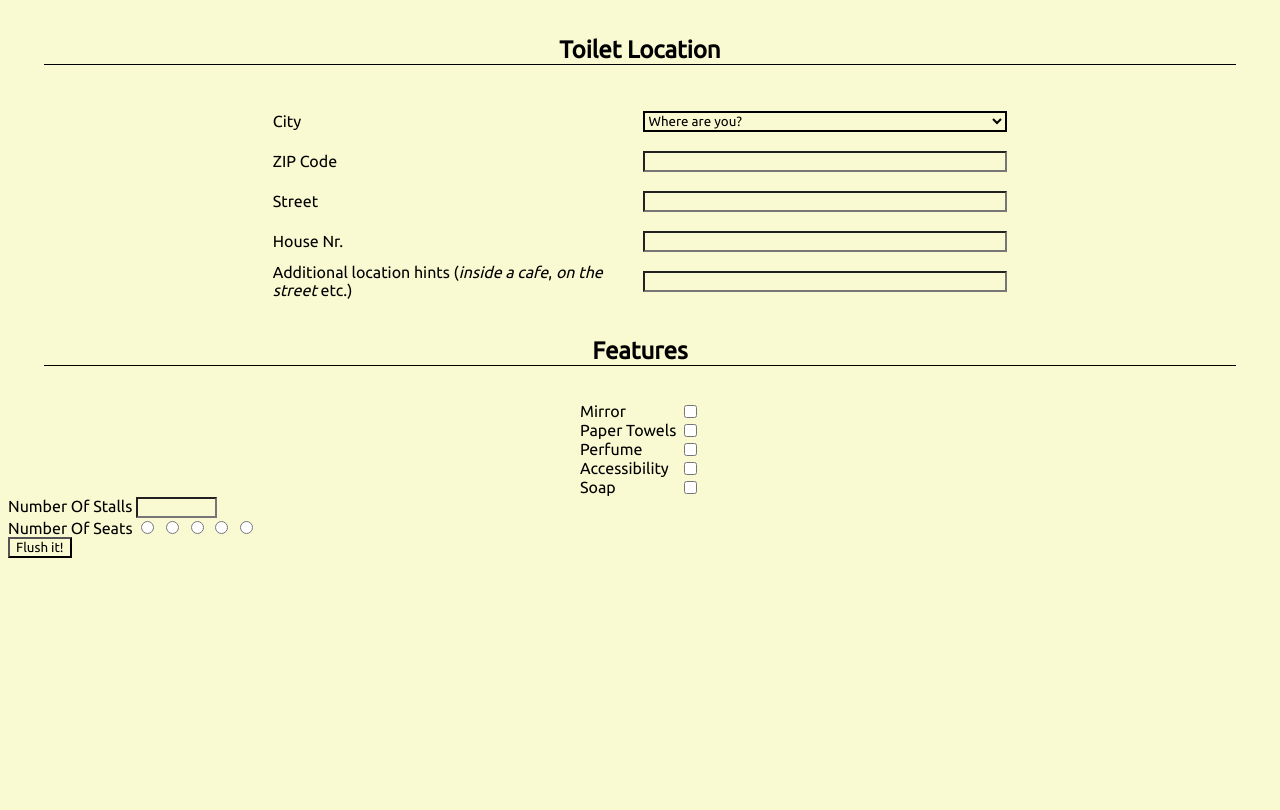
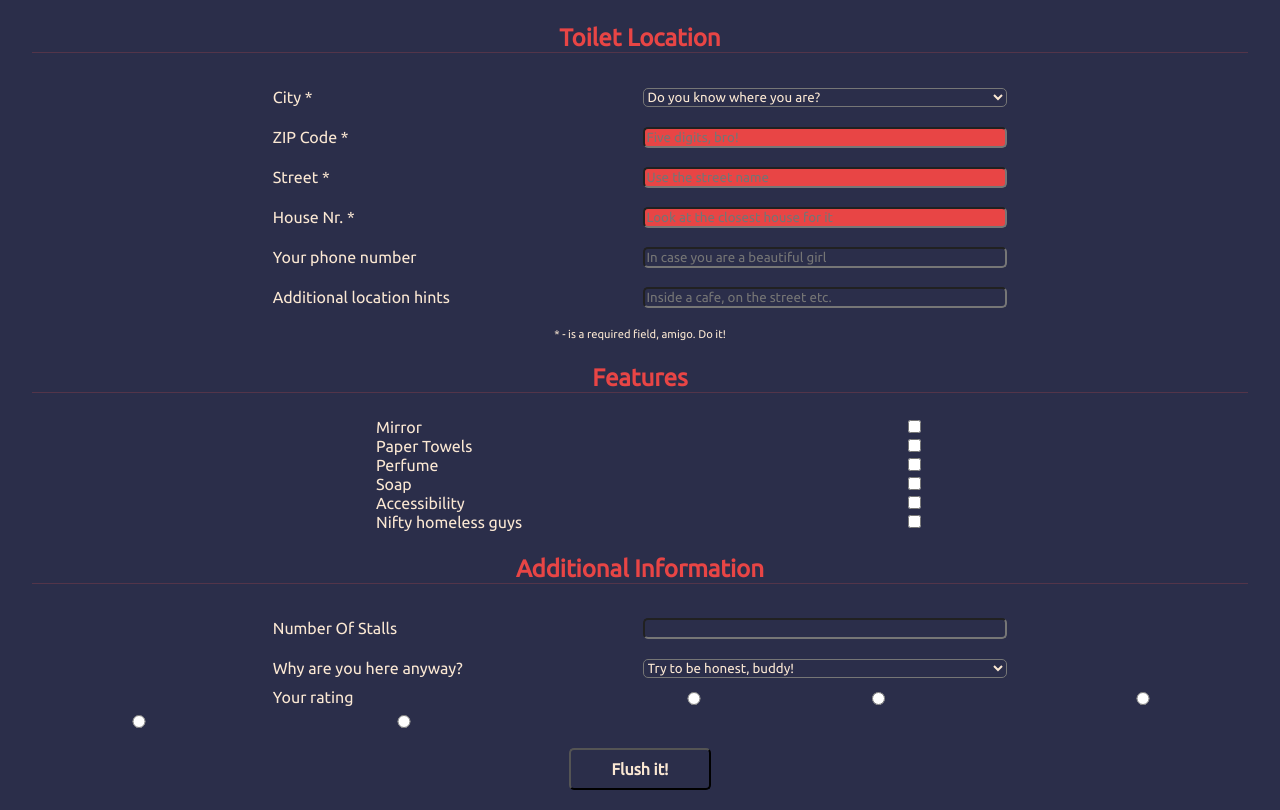
Before and after one commit to FBW41-2/toilets-app-mamuna-s-team-new, a plain HTML site: page dan_index.html in a window 1280 px wide. Drawn offline with Linux system fonts and the light colour scheme.

Commit message:
Still working

```diff
--- a/dan_index.html
+++ b/dan_index.html
@@ -15,45 +15,56 @@
 
         <h2>Toilet Location</h2>
 
-        <section id="address">
+        <section>
 
             <div class="addressgrid">
-                <label class="addrgrid-item" for="city">City</label>
+                <label class="addrgrid-item" for="city">City *</label>
                 <select class="addrgrid-input" name="city" id="city" required>
-                    <option value="">Where are you?</option>
-                    <option value="MSC">Moscow</option>
-                    <option value="NYC">New York</option>
-                    <option value="TKY">Tokyo</option>
-                    <option value="PRS">Paris</option>
+                    <option value="">Do you know where you are?</option>
+                    <option value="DUS">Düsseldorf</option>
+                    <option value="MUN">Münich</option>
+                    <option value="LPZ">Leipzig</option>
+                    <option value="BRL">Berlin</option>
+                    <option value="IDK">What planet is this? O_o</option>
                 </select>
             </div>
 
             <div class="addressgrid">
-                <label class="addrgrid-item" for="zipcode">ZIP Code</label>
-                <input class="addrgrid-input" name="zip" type="text" id="zipcode" minlength="5" maxlength="5" required />
+                <label class="addrgrid-item" for="zipcode">ZIP Code *</label>
+                <input class="addrgrid-input" name="zip" type="text" pattern="[0-9]{5}" placeholder="Five digits, bro!"
+                    id="zipcode" minlength="5" maxlength="5" required />
             </div>
 
             <div class="addressgrid">
-                <label class="addrgrid-item" for="street">Street</label>
-                <input class="addrgrid-input" name="street" type="text" id="street" minlength="3" required />
+                <label class="addrgrid-item" for="street">Street *</label>
+                <input class="addrgrid-input" name="street" type="text" id="street" placeholder="Use the street name"
+                    minlength="3" required />
             </div>
 
             <div class="addressgrid">
-                <label class="addrgrid-item" for="streetnr">House Nr.</label>
-                <input class="addrgrid-input" name="streetnr" type="text" id="streetnr" required />
+                <label class="addrgrid-item" for="streetnr">House Nr. *</label>
+                <input class="addrgrid-input" name="streetnr" type="text" id="streetnr" pattern="[0-9]{1,5}"
+                    placeholder="Look at the closest house for it" required />
             </div>
 
             <div class="addressgrid">
-                <label class="addrgrid-item" for="location">Additional location hints (<i>inside a cafe</i>, <i>on the street</i>
-                    etc.)</label>
-                <input class="addrgrid-input" name="name" type="text" id="location" />
+                <label class="addrgrid-item" for="phone">Your phone number</label>
+                <input class="addrgrid-input" name="phonenr" type="text" id="phone" pattern="[0-9]{10,12}"
+                    placeholder="In case you are a beautiful girl" />
             </div>
 
+            <div class="addressgrid">
+                <label class="addrgrid-item" for="location">Additional location hints</label>
+                <input class="addrgrid-input" name="name" type="text" id="location"
+                    placeholder="Inside a cafe, on the street etc." />
+            </div>
+
+            <p>* - is a required field, amigo. Do it!</p>
         </section>
 
         <h2>Features</h2>
 
-        <section id="features">
+        <section>
 
             <div class="featgrid">
                 <label class="featgrid-item" for="mirror">Mirror</label>
@@ -71,24 +82,43 @@
             </div>
 
             <div class="featgrid">
+                <label class="featgrid-item" for="soap">Soap</label>
+                <input class="featcheckbox" name="feat-soap" type="checkbox" id="soap" />
+            </div>
+
+            <div class="featgrid">
                 <label class="featgrid-item" for="access">Accessibility</label>
                 <input class="featcheckbox" name="feat-access" type="checkbox" id="access" />
             </div>
 
             <div class="featgrid">
-                <label class="featgrid-item" for="soap">Soap</label>
-                <input class="featcheckbox" name="feat-soap" type="checkbox" id="soap" />
+                <label class="featgrid-item" for="homeless">Nifty homeless guys</label>
+                <input class="featcheckbox" name="feat-homeless" type="checkbox" id="homeless" />
             </div>
 
         </section>
 
-        <div>
-            <label for="stallnr">Number Of Stalls</label>
-            <input name="stallnr" type="number" id="stallnr" min="1" max="10"/>
+        <h2>Additional Information</h2>
+
+        <section>
+
+            <div class="infogrid">
+                <label class="infogrid-item" for="stallnr">Number Of Stalls</label>
+                <input class="infogrid-input" name="stallnr" type="number" id="stallnr" min="1" max="10" title="Count them now, I mean it!"/>
             </div>
 
-        <div>
-            <label for="seats" name="rating">Number Of Seats</label>
+            <div class="infogrid">
+                <label class="infogrid-item" for="reason">Why are you here anyway?</label>
+                <select class="infogrid-input" name="reason" id="reason">
+                    <option value="">Try to be honest, buddy!</option>
+                    <option value="NumeroUno">Number one</option>
+                    <option value="NumeroDeux">Number two</option>
+                    <option value="LPZ">Just getting some fresh air</option>
+                </select>
+            </div>
+
+            <div class="infogrid">
+                <label class="infogrid-item" for="seats" name="rating">Your rating</label>
                 <input class="rating" type="radio" name="rating" value="1" />
                 <input class="rating" type="radio" name="rating" value="2" />
                 <input class="rating" type="radio" name="rating" value="3" />
@@ -96,7 +126,9 @@
                 <input class="rating" type="radio" name="rating" value="5" />
             </div>
 
-        <div>
+        </section>
+
+        <div class="button">
             <input id="button" type="submit" value="Flush it!" required>
         </div>
 
--- a/dan_style.css
+++ b/dan_style.css
@@ -1,17 +1,28 @@
 * {
     font-family: Ubuntu, sans-serif;
-    background: lightgoldenrodyellow;
+    background: #2b2e4a;
+    color: #fbe8d3;
 }
 
 h2 {
+    color: #e84545;
     text-align: center;
-    margin: 1.5em;
-    border-bottom: 1px solid black;
+    margin: 1em;
+    border-bottom: 1px solid #53354a;
+}
+
+input[type=text]:focus {
+    background-color: #53354a;
+}
+
+input:required:invalid {
+    background-color: #e84545;
 }
 
 select {
-    border: 2px solid black;;
+    border-radius: 5px;
 }
+
 .addressgrid {
     display: grid;
     height: 40px;
@@ -26,18 +37,54 @@ select {
 
 .addrgrid-input {
     grid-column: 4/6;
+    border-radius: 5px;
 }
 
+p {
+    text-align: center;
+    font-size: 0.7em;
+}
 .featgrid {
     display: grid;
-    grid-template-columns: 1fr 1fr 100px 20px 1fr 1fr;
-    place-items: start;
+    grid-template-columns: 1fr 100px 60px 1fr 1fr;
+    justify-items: start;
+    align-items: center;
 }
 
 .featgrid-item {
-    grid-column: 3/4;
+    grid-column: 2/4;
 }
 
 .featcheckbox {
-    grid-column: 4/5;
+    grid-column: 5/6;
 }
+
+.infogrid {
+    display: grid;
+    height: 40px;
+    grid-template-columns: 1fr 1fr 100px 100px 1fr 1fr;
+    gap: 5px;
+    align-items: center;
+}
+
+.infogrid-item {
+    grid-column: 2/4;
+}
+
+.infogrid-input {
+    border-radius: 5px;
+    grid-column: 4/6;
+}
+
+.button {
+    margin: 20px;
+    display: flex;
+    justify-content: center;
+}
+
+#button {
+    font-size: 1em;
+    font-weight: bold;
+    padding: 10px 40px 10px 40px;
+    border-radius: 5px;
+}
```
Lines whose indentation alone changed are shown as unchanged.
